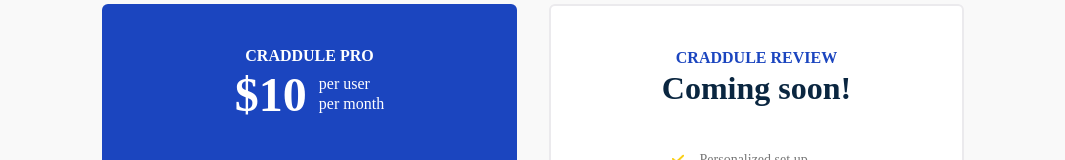
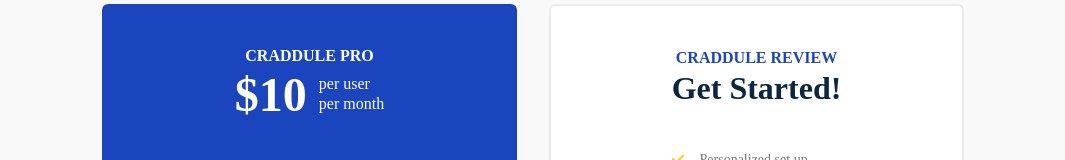
Before and after one commit to tosxin-456/craddule-web, a React (Create React App) app: page /pricing/1 in a window 1280 px wide. Shown: the part 385-545 px from the top of the page, without its empty margins (107-1172 px from the left). Built offline with nearby package versions, Linux system fonts and the light colour scheme; no server answers.

Commit message:
worked on the coming soon

```diff
--- a/src/pages/pricing.js
+++ b/src/pages/pricing.js
@@ -328,7 +328,7 @@
                                         <p className='text-[12px] md:text-[16px]'>per user</p>
                                         <p className='-mt-1 text-[12px] md:text-[16px]'>per month</p>
                                     </div> */}
-                                        <h4>Coming soon!</h4>
+                                        <h4 href='demo.craddule.com' >Get Started!</h4>
                                     </div>
                                     <div className='flex justify-center'>
                                         <div className='mt-8 w-fit'>
```
